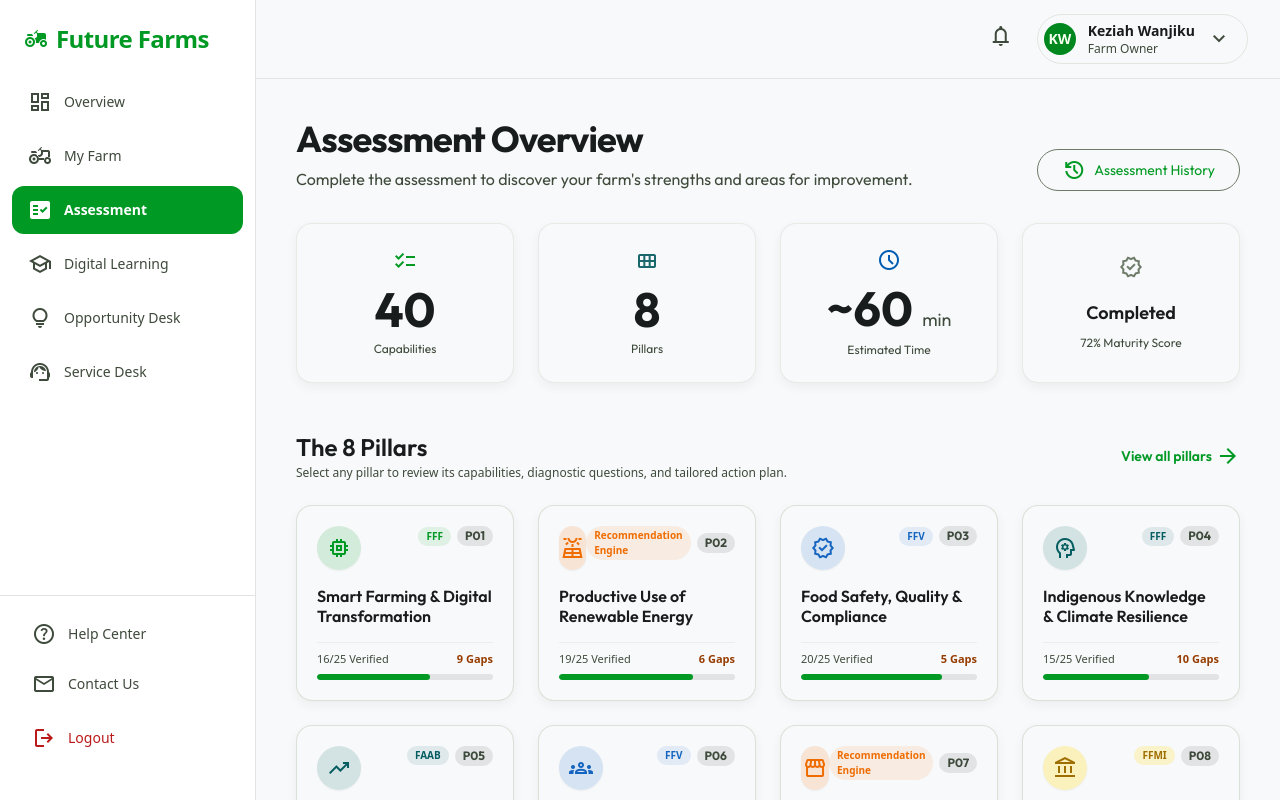
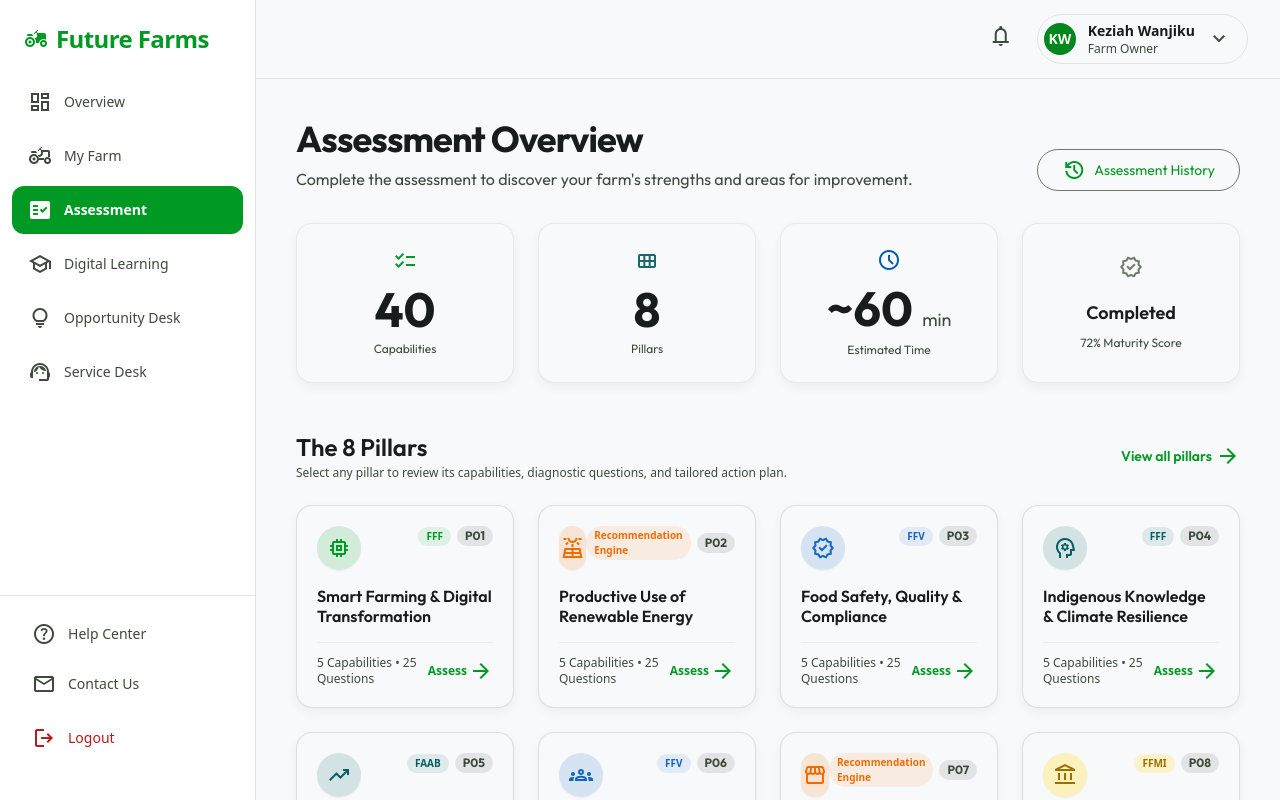
Before and after one commit to Arbarne-group/arbarne, a Next.js app: page /assessment in a window 1280 px wide. Built offline with nearby package versions, Linux system fonts and the light colour scheme.

Commit message:
style(assessment): remove progress bar from each card in the 8 pillars section

```diff
--- a/src/app/assessment/page.tsx
+++ b/src/app/assessment/page.tsx
@@ -236,13 +236,6 @@ export default function AssessmentPage() {
               {/* Bento Grid for Pillars */}
               <div className="grid grid-cols-1 md:grid-cols-2 lg:grid-cols-4 gap-4 md:gap-6">
                 {pillarBentoMeta.map((pillar) => {
-                  const pResult = scoringResults.pillarScores.find(
-                    (r) => r.pillarId === pillar.id
-                  );
-                  const pScore = pResult?.score ?? 0;
-                  const yesCount = pResult?.yesCount ?? 0;
-                  const noCount = pResult?.noCount ?? 0;
-
                   return (
                     <div
                       key={pillar.id}
@@ -279,18 +272,12 @@ export default function AssessmentPage() {
                           {pillar.name}
                         </h3>
 
-                        {/* Progress bar and details */}
-                        <div className="pt-2 border-t border-surface-variant/50 space-y-1.5">
-                          <div className="flex justify-between items-center text-[11px] text-on-surface-variant font-medium">
-                            <span>{yesCount}/25 Verified</span>
-                            <span className="text-amber-800 font-semibold">{noCount} Gaps</span>
-                          </div>
-                          <div className="w-full bg-surface-container-highest rounded-full h-1.5 overflow-hidden">
-                            <div
-                              className="bg-primary h-full rounded-full transition-all duration-300"
-                              style={{ width: `${pScore}%` }}
-                            />
-                          </div>
+                        {/* Pillar Details */}
+                        <div className="pt-3 border-t border-surface-variant/50 flex justify-between items-center text-xs text-on-surface-variant font-medium">
+                          <span>5 Capabilities • 25 Questions</span>
+                          <span className="font-semibold text-primary group-hover:translate-x-0.5 transition-transform flex items-center gap-0.5">
+                            Assess <span className="material-symbols-outlined text-[14px]">arrow_forward</span>
+                          </span>
                         </div>
                       </div>
                     </div>
```
